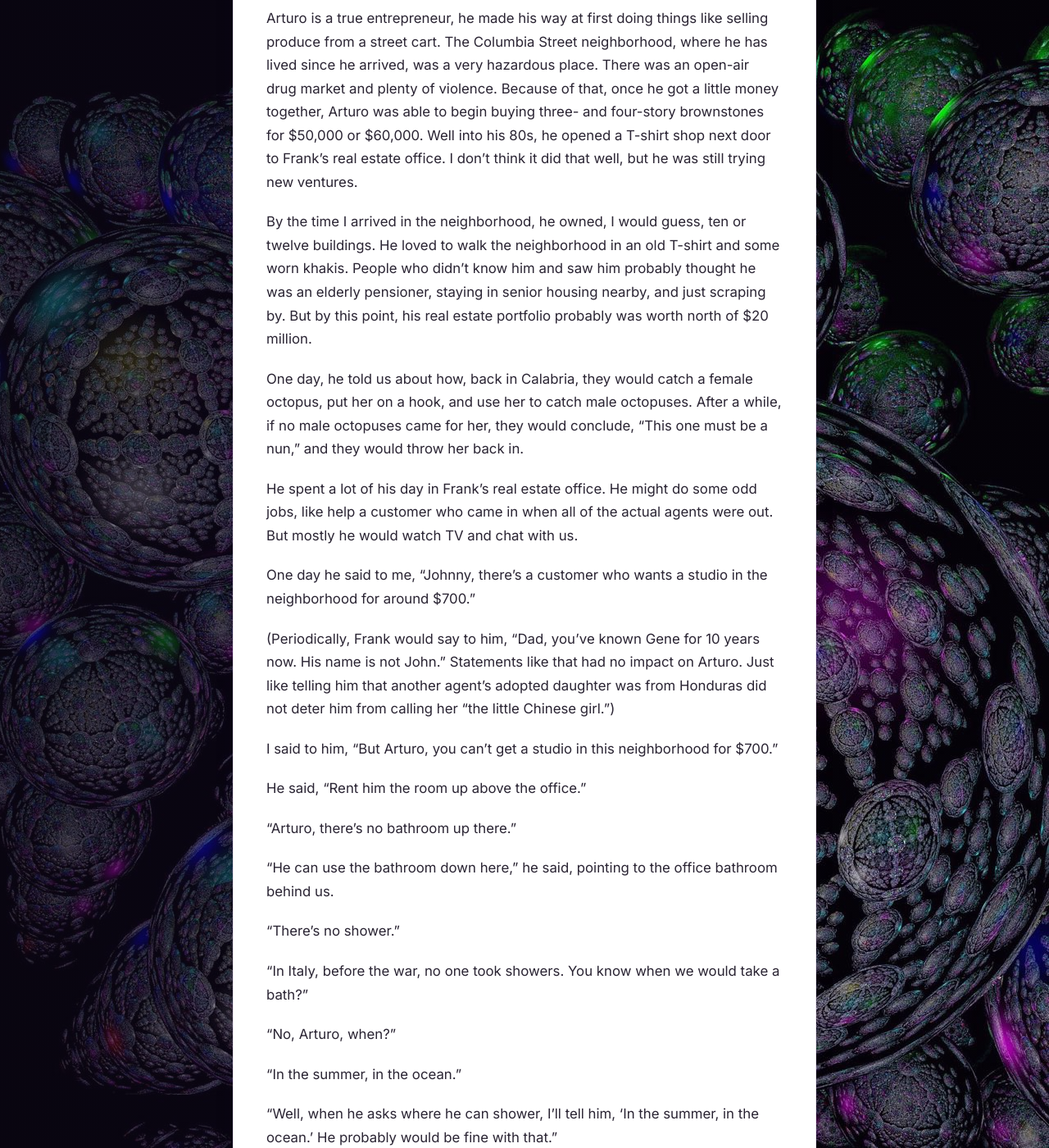
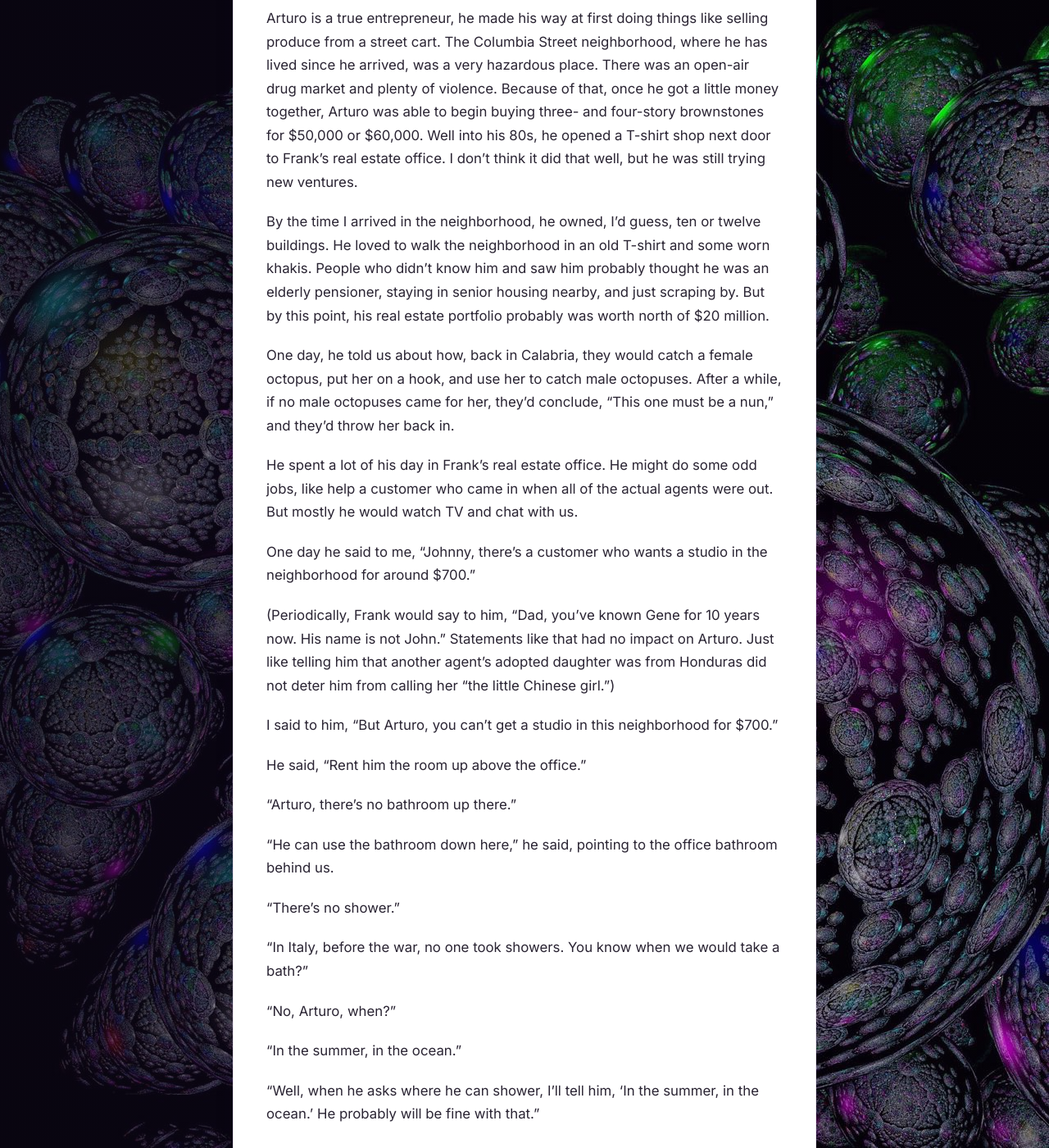
Before and after one commit to gcallah/gcallah.github.io, a Jekyll site: the page built from _posts/2026-11-03-Arturo-Galeano.md, in a window 1280 px wide and 1400 px high, scrolled down 816 px. Shown: the whole window at 82% size. Built offline with Jekyll 4.4.1, drawn with Linux system fonts in a browser that asks for light colours; our own code applies the rules of GitHub Pages for plain Markdown files.

Commit message:
Eliminated some 'would'

```diff
--- a/_posts/2026-11-03-Arturo-Galeano.md
+++ b/_posts/2026-11-03-Arturo-Galeano.md
@@ -17,7 +17,7 @@ $50,000 or $60,000. Well into his 80s, he opened a T-shirt shop next door to
 Frank's real estate office. I don't think it did that well, but he was still
 trying new ventures.
 
-By the time I arrived in the neighborhood, he owned, I would guess, ten or
+By the time I arrived in the neighborhood, he owned, I'd guess, ten or
 twelve buildings. He loved to walk the neighborhood in an old T-shirt and some
 worn khakis. People who didn't know him and saw him probably thought he was an
 elderly pensioner, staying in senior housing nearby, and just scraping by. But
@@ -26,8 +26,8 @@ million.
 
 One day, he told us about how, back in Calabria, they would catch a female
 octopus, put her on a hook, and use her to catch male octopuses. After a while,
-if no male octopuses came for her, they would conclude, "This one must be a
-nun," and they would throw her back in.
+if no male octopuses came for her, they'd conclude, "This one must be a
+nun," and they'd throw her back in.
 
 He spent a lot of his day in Frank's real estate office. He might do some odd
 jobs, like help a customer who came in when all of the actual agents were out.
@@ -62,4 +62,4 @@ bath?"
 "In the summer, in the ocean."
 
 "Well, when he asks where he can shower, I'll tell him, 'In the summer, in the
-ocean.' He probably would be fine with that."
+ocean.' He probably will be fine with that."
```
